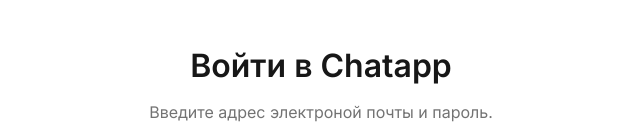
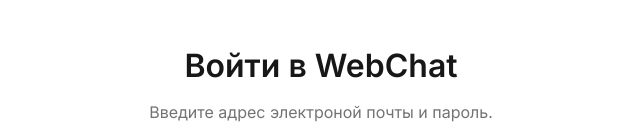
Before and after one commit to agilarin/webchat, a React (Vite) app: page /signin in a window 1280 px wide. Shown: the part 215-355 px from the top of the page, without its empty margins (319-959 px from the left). Built offline with nearby package versions, Linux system fonts and the light colour scheme; no server answers.

Commit message:
rename Chatapp to WebChat

```diff
--- a/index.html
+++ b/index.html
@@ -4,7 +4,7 @@
     <meta charset="UTF-8" />
     <!--    <link rel="icon" type="image/svg+xml" href="/vite.svg" />-->
     <meta name="viewport" content="width=device-width, initial-scale=1.0" />
-    <title>Chat</title>
+    <title>WebChat</title>
     <link rel="preconnect" href="https://fonts.googleapis.com">
     <link rel="preconnect" href="https://fonts.gstatic.com" crossorigin>
     <link href="https://fonts.googleapis.com/css2?family=Inter:opsz,wght@14..32,100..900&display=swap" rel="stylesheet">
--- a/src/pages/Signin/Signin.tsx
+++ b/src/pages/Signin/Signin.tsx
@@ -46,7 +46,7 @@
 
   return (
     <AuthForm
-      title="Войти в Chatapp"
+      title="Войти в WebChat"
       description="Введите адрес электроной почты и пароль."
       onSubmit={handleSubmit(onSubmit)}
     >
--- a/src/pages/Signup/Signup.tsx
+++ b/src/pages/Signup/Signup.tsx
@@ -47,7 +47,7 @@
 
   return (
     <AuthForm
-      title="Зарегистрироваться в Chatapp"
+      title="Зарегистрироваться в WebChat"
       description="Введите имя пользователя, имя, адрес электроной почты и пароль."
       onSubmit={handleSubmit(onSubmit)}
     >
```
